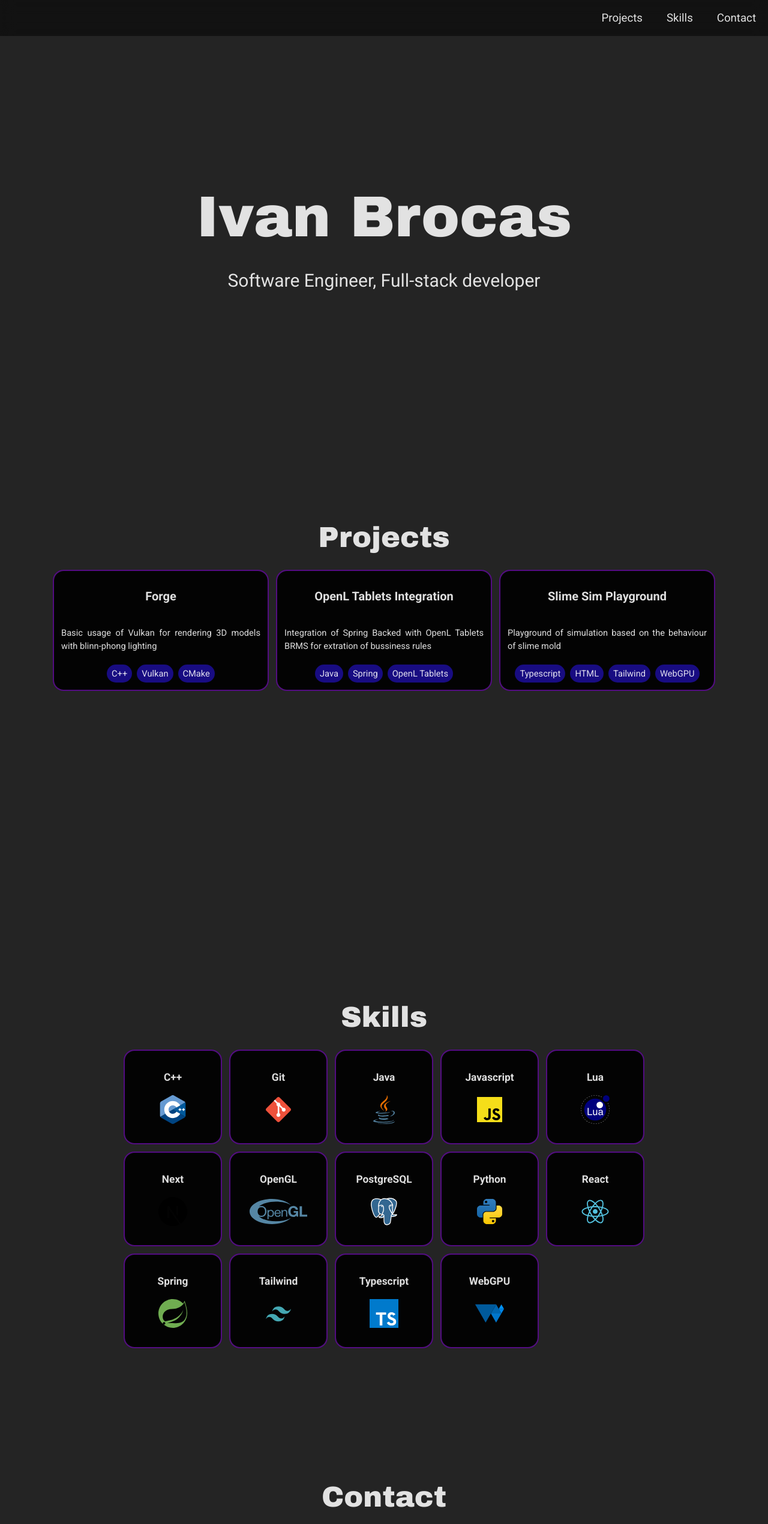
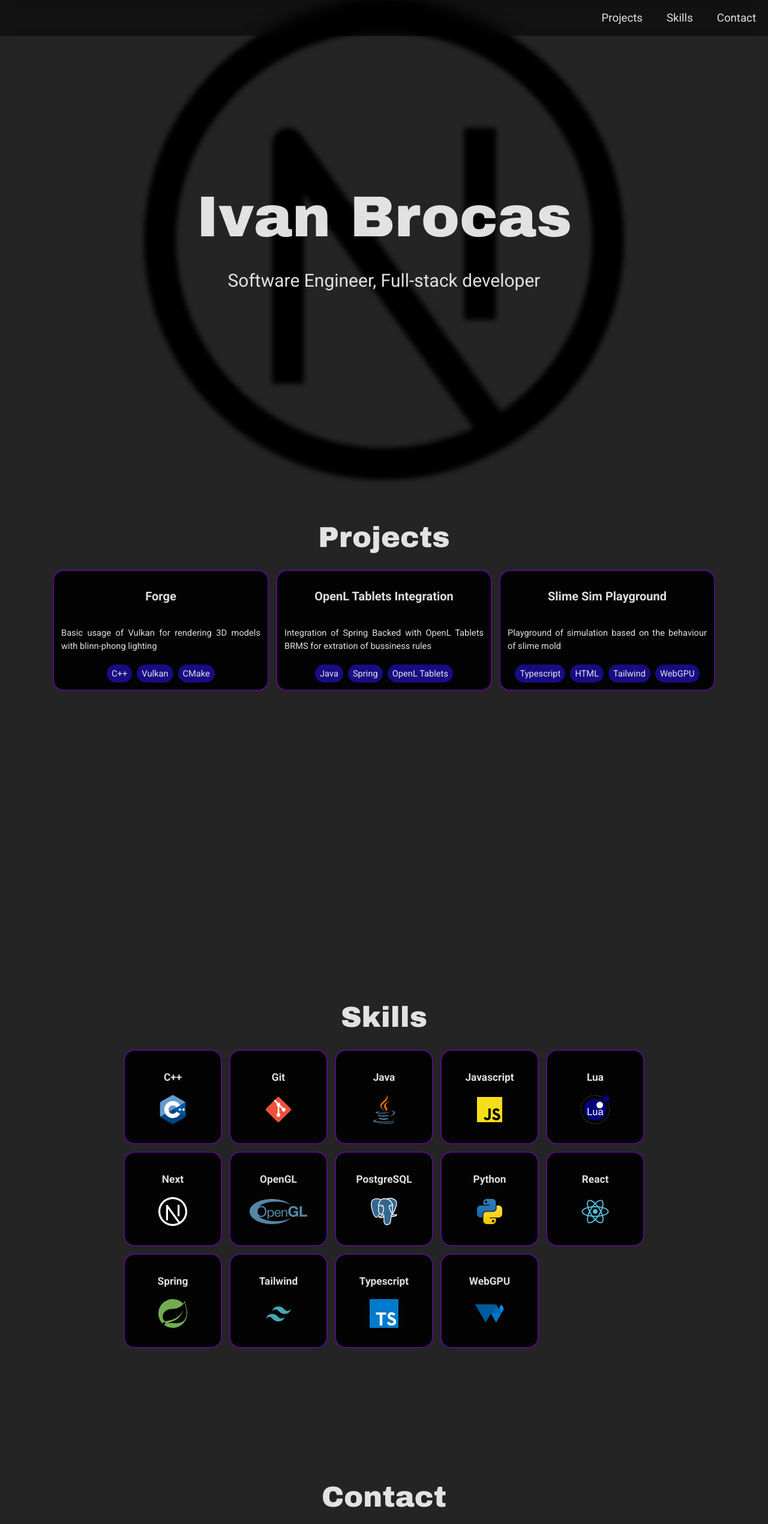
Before and after one commit to IvanB101/portfolio, a Next.js app: page / in a window 1280 px wide. Shown: the top 2541 px of the page at 60% size. Built offline with nearby package versions, Linux system fonts and the light colour scheme.

Commit message:
extracted background from header and added fallback background

```diff
--- a/app/layout.tsx
+++ b/app/layout.tsx
@@ -1,6 +1,7 @@
 import type { Metadata } from "next";
 import { Archivo_Black, Roboto } from "next/font/google";
 import "./globals.css";
+import Background from "@/components/Background";
 
 const roboto = Roboto({
   variable: "--font-roboto",
@@ -29,7 +30,10 @@ export default function RootLayout({
 }>) {
   return (
     <html lang="en">
-      <body className={`${roboto.variable} antialiased`}>{children}</body>
+      <body className={`${roboto.variable} antialiased`}>
+        <Background />
+        {children}
+      </body>
     </html>
   );
 }
--- /dev/null
+++ b/components/Background.tsx
@@ -0,0 +1,66 @@
+"use client";
+
+import { slime } from "@/lib/webgpu/slime";
+import { initWebGPU, WebGPUContext } from "@/lib/webgpu/webgpu";
+import { useRef } from "react";
+
+let context: WebGPUContext;
+try {
+  context = await initWebGPU();
+} catch (e) {}
+
+export default function Background() {
+  const initialized = useRef(false);
+
+  const setCanvasRef = (canvas: HTMLCanvasElement) => {
+    if (!canvas || initialized.current || !context) {
+      return;
+    }
+
+    initialized.current = true;
+
+    const observer = new ResizeObserver((entries) => {
+      for (const entry of entries) {
+        let canvas = entry.target as HTMLCanvasElement;
+        canvas.width = entries[0].contentBoxSize[0].inlineSize;
+        canvas.height = entries[0].contentBoxSize[0].blockSize;
+      }
+    });
+    observer.observe(canvas);
+
+    const width = window.innerWidth;
+    const height = window.innerHeight;
+
+    const pixels = 400 * 300;
+    const aspect = width / height;
+
+    const surface = slime(context, canvas, {
+      innerDims: [width, height],
+      size: [
+        Math.round(Math.sqrt(pixels * aspect)),
+        Math.round(Math.sqrt(pixels / aspect)),
+      ],
+    });
+
+    (function loop() {
+      surface.update();
+      surface.render();
+      requestAnimationFrame(() => loop());
+    })();
+  };
+
+  // TODO: use css to handle distortion, render to canvas of more similar size to sim size
+
+  return context ? (
+    <canvas
+      ref={setCanvasRef}
+      className="w-screen h-screen fixed overflow-hidden z-[-1] left-0 top-0 blur-xs"
+    ></canvas>
+  ) : (
+    // TODO: add fallback background
+    <img
+      src="/logos/next.svg"
+      className="w-screen h-screen fixed overflow-hidden z-[-1] left-0 top-0 blur-xs"
+    />
+  );
+}
--- a/components/Header.tsx
+++ b/components/Header.tsx
@@ -1,65 +1,6 @@
-import { initWebGPU } from "@/lib/webgpu/webgpu";
-import { slime } from "@/lib/webgpu/slime";
-import { useRef } from "react";
-
 export default function Header() {
-  const initialized = useRef(false);
-
-  const setCanvasRef = (canvas: HTMLCanvasElement) => {
-    if (!canvas || initialized.current) {
-      return;
-    }
-
-    initialized.current = true;
-
-    const observer = new ResizeObserver((entries) => {
-      for (const entry of entries) {
-        let canvas = entry.target as HTMLCanvasElement;
-        canvas.width = entries[0].contentBoxSize[0].inlineSize;
-        canvas.height = entries[0].contentBoxSize[0].blockSize;
-      }
-    });
-    observer.observe(canvas);
-
-    const width = window.innerWidth;
-    const height = window.innerHeight;
-
-    const pixels = 400 * 300;
-    const aspect = width / height;
-
-    initWebGPU()
-      .then((context) => {
-        const surface = slime(context, canvas, {
-          innerDims: [width, height],
-          size: [
-            Math.round(Math.sqrt(pixels * aspect)),
-            Math.round(Math.sqrt(pixels / aspect)),
-          ],
-        });
-
-        (function loop() {
-          surface.update();
-          surface.render();
-          requestAnimationFrame(() => loop());
-        })();
-      })
-      .catch((e) => {
-        // TODO: add more info in case of not supporting webgpu
-        // TODO: add alternative
-        alert(e);
-      });
-  };
-
-  // TODO: use css to handle distortion, render to canvas of more similar size to sim size
-
   return (
     <div id="home" className="w-full flex flex-col items-center">
-      <canvas
-        ref={setCanvasRef}
-        className="w-screen h-screen fixed overflow-hidden z-[-1] left-0 top-0 blur-xs"
-      >
-        {" "}
-      </canvas>
       <div className="flex flex-col gap-4 md:gap-10 items-center h-screen justify-center">
         <div className="text-5xl md:text-7xl lg:text-8xl font-archivo">
           Ivan Brocas
--- a/components/Skills.tsx
+++ b/components/Skills.tsx
@@ -16,7 +16,7 @@ export default function Skills() {
         <Skill name="Java" />
         <Skill name="Javascript" />
         <Skill name="Lua" />
-        <Skill name="Next" />
+        <Skill name="Next" classes="size-12 invert" />
         <Skill name="OpenGL" classes="w-24 h-12 object-cover" />
         <Skill name="PostgreSQL" />
         <Skill name="Python" />
```
Also changed, not shown: public/logos/next.svg.
